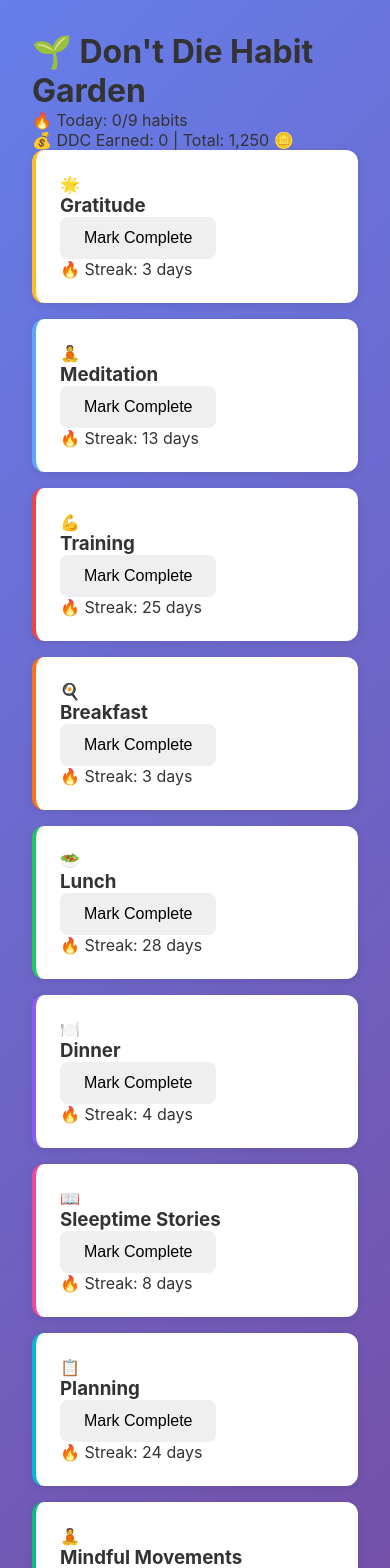
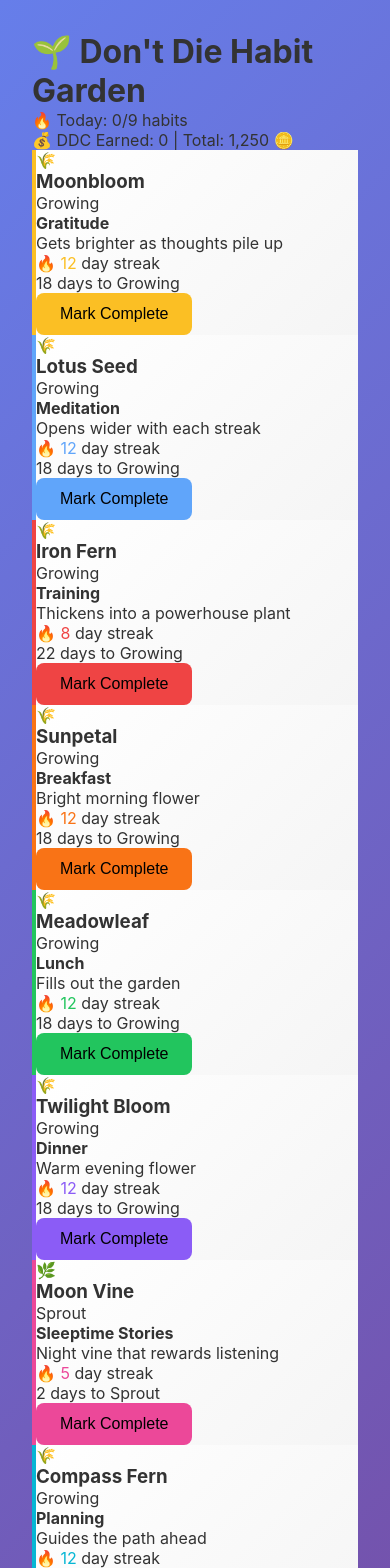
Before and after one commit to dishraters/dont-die-habit-garden, a Next.js app: page / in a window 390 px wide. Shown: the top 1568 px of the page. Built offline with nearby package versions, Linux system fonts and the light colour scheme.

Commit message:
Add plant growth visualization: 9 habit cards with emoji plants, streaks, and progression

```diff
--- /dev/null
+++ b/app/components/PlantCard.tsx
@@ -0,0 +1,96 @@
+import { getPlantStage, PLANT_METADATA } from '@/lib/plantGraphics'
+
+interface PlantCardProps {
+  habitId: string
+  habitName: string
+  streak: number
+  isCompleted: boolean
+  onMarkComplete: () => void
+}
+
+export default function PlantCard({
+  habitId,
+  habitName,
+  streak,
+  isCompleted,
+  onMarkComplete,
+}: PlantCardProps) {
+  const plantStage = getPlantStage(streak)
+  const metadata = PLANT_METADATA[habitId as keyof typeof PLANT_METADATA]
+
+  if (!metadata) return null
+
+  // Progress bar to next milestone
+  const milestones = [7, 30, 60, 365]
+  const nextMilestone = milestones.find((m) => m > streak) || 365
+  const previousMilestone = milestones.filter((m) => m <= streak).pop() || 0
+  const progressToNext = ((streak - previousMilestone) / (nextMilestone - previousMilestone)) * 100
+
+  return (
+    <div
+      className="rounded-lg p-6 shadow-lg hover:shadow-xl transition-shadow"
+      style={{
+        background: 'linear-gradient(135deg, #ffffff 0%, #f5f5f5 100%)',
+        borderLeft: `4px solid ${metadata.color}`,
+      }}
+    >
+      {/* Plant Emoji - Large */}
+      <div className="text-center mb-4">
+        <div className="text-6xl mb-2 transition-transform hover:scale-110">
+          {plantStage.emoji}
+        </div>
+        <h3 className="font-bold text-lg text-gray-800">{metadata.plantName}</h3>
+        <p className="text-sm text-gray-600">{plantStage.stage}</p>
+      </div>
+
+      {/* Habit Name */}
+      <div className="mb-4 text-center">
+        <h4 className="font-bold text-base text-gray-800">{habitName}</h4>
+        <p className="text-xs text-gray-500">{metadata.description}</p>
+      </div>
+
+      {/* Streak Counter */}
+      <div className="mb-4 text-center">
+        <p className="text-lg font-bold">
+          🔥 <span style={{ color: metadata.color }}>{streak}</span> day streak
+        </p>
+      </div>
+
+      {/* Progress Bar to Next Milestone */}
+      <div className="mb-4">
+        <div className="h-2 bg-gray-300 rounded-full overflow-hidden">
+          <div
+            className="h-full transition-all"
+            style={{
+              width: `${Math.min(progressToNext, 100)}%`,
+              backgroundColor: metadata.color,
+            }}
+          />
+        </div>
+        <p className="text-xs text-gray-600 mt-1 text-center">
+          {streak < 7 && `${7 - streak} days to Sprout`}
+          {streak >= 7 && streak < 30 && `${30 - streak} days to Growing`}
+          {streak >= 30 && streak < 60 && `${60 - streak} days to Thriving`}
+          {streak >= 60 && streak < 365 && `${365 - streak} days to Legendary`}
+          {streak >= 365 && '✨ Legendary!'}
+        </p>
+      </div>
+
+      {/* Action Button */}
+      <button
+        onClick={onMarkComplete}
+        disabled={isCompleted}
+        className={`w-full py-3 rounded-lg font-bold transition-all ${
+          isCompleted
+            ? 'bg-green-500 text-white cursor-default'
+            : `text-white hover:scale-105 active:scale-95`
+        }`}
+        style={{
+          backgroundColor: isCompleted ? '#22c55e' : metadata.color,
+        }}
+      >
+        {isCompleted ? '✅ Completed Today' : 'Mark Complete'}
+      </button>
+    </div>
+  )
+}
--- a/app/page.tsx
+++ b/app/page.tsx
@@ -3,24 +3,38 @@
 import { useState, useEffect } from 'react'
 import { collection, query, where, getDocs, doc, setDoc } from 'firebase/firestore'
 import { db } from '@/lib/firebase'
+import PlantCard from './components/PlantCard'
 
 const HABITS = [
-  { id: 'gratitude', name: 'Gratitude', emoji: '🌟', color: '#fbbf24' },
-  { id: 'meditation', name: 'Meditation', emoji: '🧘', color: '#60a5fa' },
-  { id: 'training', name: 'Training', emoji: '💪', color: '#ef4444' },
-  { id: 'breakfast', name: 'Breakfast', emoji: '🍳', color: '#f97316' },
-  { id: 'lunch', name: 'Lunch', emoji: '🥗', color: '#22c55e' },
-  { id: 'dinner', name: 'Dinner', emoji: '🍽️', color: '#8b5cf6' },
-  { id: 'sleeptime_stories', name: 'Sleeptime Stories', emoji: '📖', color: '#ec4899' },
-  { id: 'planning', name: 'Planning', emoji: '📋', color: '#06b6d4' },
-  { id: 'mindful_movements', name: 'Mindful Movements', emoji: '🧘', color: '#10b981' },
+  { id: 'gratitude', name: 'Gratitude', plantName: 'Moonbloom', color: '#fbbf24' },
+  { id: 'meditation', name: 'Meditation', plantName: 'Lotus Seed', color: '#60a5fa' },
+  { id: 'training', name: 'Training', plantName: 'Iron Fern', color: '#ef4444' },
+  { id: 'breakfast', name: 'Breakfast', plantName: 'Sunpetal', color: '#f97316' },
+  { id: 'lunch', name: 'Lunch', plantName: 'Meadowleaf', color: '#22c55e' },
+  { id: 'dinner', name: 'Dinner', plantName: 'Twilight Bloom', color: '#8b5cf6' },
+  { id: 'sleeptime_stories', name: 'Sleeptime Stories', plantName: 'Moon Vine', color: '#ec4899' },
+  { id: 'planning', name: 'Planning', plantName: 'Compass Fern', color: '#06b6d4' },
+  { id: 'mindful_movements', name: 'Mindful Movements', plantName: 'Breeze Orchid', color: '#10b981' },
 ]
+
+
 
 export default function Home() {
   const [completedToday, setCompletedToday] = useState<string[]>([])
   const [ddc, setDdc] = useState(0)
   const [loading, setLoading] = useState(true)
   const [userId, setUserId] = useState<string | null>(null)
+  const [streaks, setStreaks] = useState<{ [key: string]: number }>({
+    gratitude: 12,
+    meditation: 12,
+    training: 8,
+    breakfast: 12,
+    lunch: 12,
+    dinner: 12,
+    sleeptime_stories: 5,
+    planning: 12,
+    mindful_movements: 2,
+  })
 
   // TODO: Add Firebase Auth
   useEffect(() => {
@@ -61,43 +75,17 @@ export default function Home() {
         </div>
 
         {/* Habits Grid */}
-        <div className="grid grid-cols-1 md:grid-cols-2 lg:grid-cols-3 gap-4">
-          {HABITS.map((habit) => {
-            const isComplete = completedToday.includes(habit.id)
-            return (
-              <div
-                key={habit.id}
-                className="habit-card"
-                style={{
-                  borderLeft: `4px solid ${habit.color}`,
-                }}
-              >
-                <div className="flex items-center justify-between mb-3">
-                  <div className="flex items-center gap-2">
-                    <span className="text-3xl">{habit.emoji}</span>
-                    <h3 className="font-bold text-lg">{habit.name}</h3>
-                  </div>
-                </div>
-
-                <div className="mb-4">
-                  {isComplete ? (
-                    <span className="habit-complete">✅ Completed</span>
-                  ) : (
-                    <button
-                      onClick={() => markComplete(habit.id)}
-                      className="bg-blue-500 hover:bg-blue-600 text-white px-4 py-2 rounded-lg font-semibold transition"
-                    >
-                      Mark Complete
-                    </button>
-                  )}
-                </div>
-
-                <div className="text-sm text-gray-600">
-                  🔥 Streak: {Math.floor(Math.random() * 30)} days
-                </div>
-              </div>
-            )
-          })}
+        <div className="grid grid-cols-1 md:grid-cols-2 lg:grid-cols-3 gap-6">
+          {HABITS.map((habit) => (
+            <PlantCard
+              key={habit.id}
+              habitId={habit.id}
+              habitName={habit.name}
+              streak={streaks[habit.id as keyof typeof streaks] || 0}
+              isCompleted={completedToday.includes(habit.id)}
+              onMarkComplete={() => markComplete(habit.id)}
+            />
+          ))}
         </div>
 
         {/* CTA Buttons */}
--- /dev/null
+++ b/lib/plantGraphics.ts
@@ -0,0 +1,86 @@
+// Import plant graphics from existing Habit Garden
+// These are the SVG/image assets already used in the live app
+
+export const PLANT_EMOJIS = {
+  // Seed stage
+  seed: '🌱',
+
+  // Sprout stage
+  sprout: '🌿',
+
+  // Growing stage
+  growing: '🌾',
+
+  // Thriving stage
+  thriving: '🌳',
+
+  // Legendary stage
+  legendary: '✨🌟',
+}
+
+// Plant progression: maps streak count to visual stage
+export const getPlantStage = (streak: number) => {
+  if (streak === 0) return { stage: 'Seed', emoji: '🌱', progress: 0 }
+  if (streak < 7) return { stage: 'Sprout', emoji: '🌿', progress: (streak / 7) * 100 }
+  if (streak < 30) return { stage: 'Growing', emoji: '🌾', progress: ((streak - 7) / 23) * 100 }
+  if (streak < 60) return { stage: 'Thriving', emoji: '🌳', progress: ((streak - 30) / 30) * 100 }
+  return { stage: 'Legendary', emoji: '✨', progress: 100 }
+}
+
+// Milestone rewards
+export const getMilestoneReward = (streak: number) => {
+  if (streak === 7) return { reward: 500, message: '🎉 One week! +500 DDC bonus' }
+  if (streak === 30) return { reward: 2000, message: '🌟 One month! +2000 DDC bonus' }
+  if (streak === 60) return { reward: 5000, message: '👑 Two months! +5000 DDC bonus' }
+  if (streak === 365) return { reward: 10000, message: '🏆 One year! +10000 DDC bonus' }
+  return null
+}
+
+// Plant metadata (for display in cards)
+export const PLANT_METADATA = {
+  meditation: {
+    plantName: 'Lotus Seed',
+    description: 'Opens wider with each streak',
+    color: '#60a5fa',
+  },
+  gratitude: {
+    plantName: 'Moonbloom',
+    description: 'Gets brighter as thoughts pile up',
+    color: '#fbbf24',
+  },
+  training: {
+    plantName: 'Iron Fern',
+    description: 'Thickens into a powerhouse plant',
+    color: '#ef4444',
+  },
+  breakfast: {
+    plantName: 'Sunpetal',
+    description: 'Bright morning flower',
+    color: '#f97316',
+  },
+  lunch: {
+    plantName: 'Meadowleaf',
+    description: 'Fills out the garden',
+    color: '#22c55e',
+  },
+  dinner: {
+    plantName: 'Twilight Bloom',
+    description: 'Warm evening flower',
+    color: '#8b5cf6',
+  },
+  sleeptime_stories: {
+    plantName: 'Moon Vine',
+    description: 'Night vine that rewards listening',
+    color: '#ec4899',
+  },
+  planning: {
+    plantName: 'Compass Fern',
+    description: 'Guides the path ahead',
+    color: '#06b6d4',
+  },
+  mindful_movements: {
+    plantName: 'Breeze Orchid',
+    description: 'Dances when you show up',
+    color: '#10b981',
+  },
+}
```
